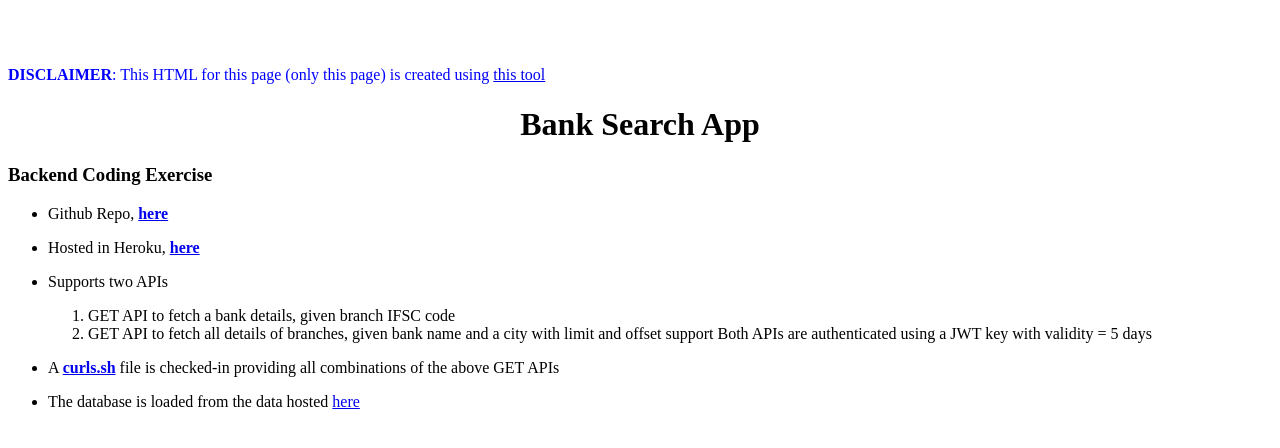
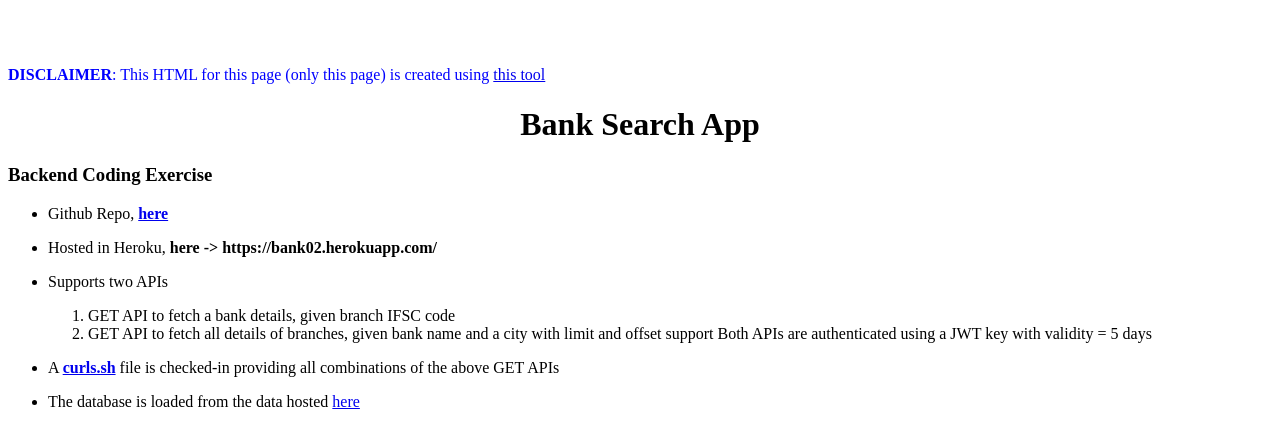
Before and after one commit to ranjjose-chaz/bank_01, a Django app: page / in a window 1280 px wide. Shown: the top 448 px of the page. Run offline with Django 3.2, Linux system fonts and the light colour scheme.

Commit message:
updated the landing page

```diff
--- a/polls/templates/index.html
+++ b/polls/templates/index.html
@@ -5,7 +5,7 @@
 <ul>
 <li>Github Repo, <a href="https://github.com/ranjjose-chaz/bank_search_app" target="_blank" rel="noopener"><strong>here</strong></a>&nbsp;</li>
 <li>
-<p>Hosted in Heroku, <a href="https://bank02.herokuapp.com/" target="_blank" rel="nofollow noopener"><strong>here</strong></a></p>
+<p>Hosted in Heroku, <strong>here -> https://bank02.herokuapp.com/</strong></p>
 </li>
 <li>
 <p>Supports two APIs</p>
```
